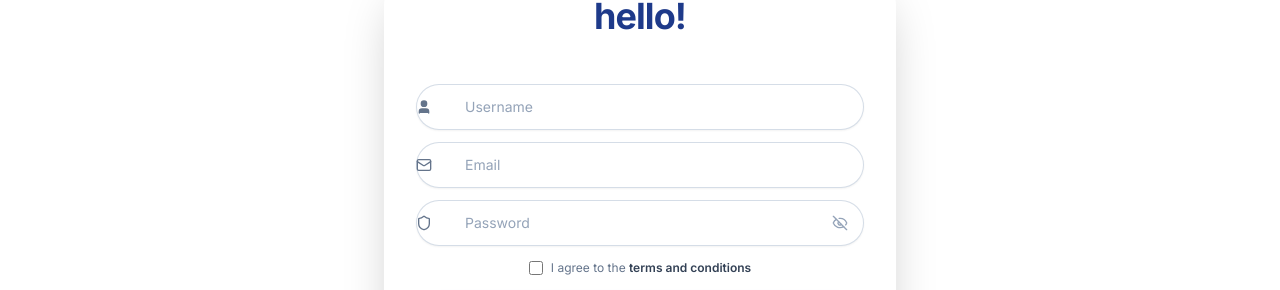
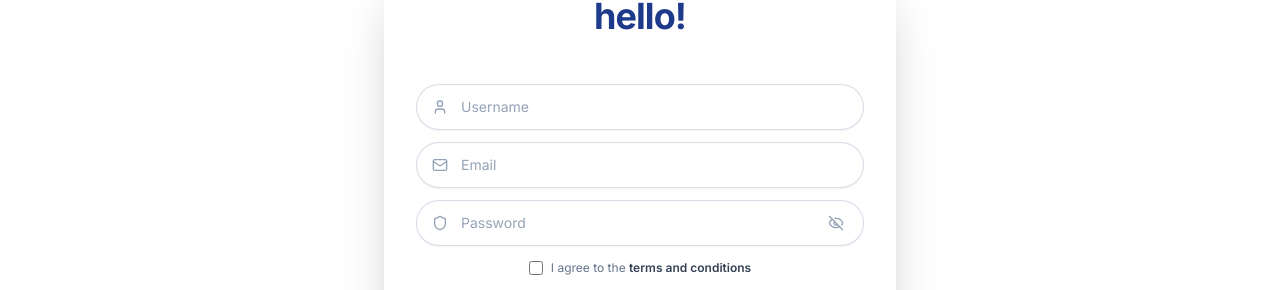
Before and after one commit to s7arlen/attendx, a React (Vite) app in the folder frontend/: page /login in a window 1280 px wide. Shown: the part 249-539 px from the top of the page. Built offline with nearby package versions, Linux system fonts and the light colour scheme; no server answers.

Commit message:
fix(auth): correct icon positioning and padding in pill input placeholders

```diff
--- a/frontend/src/pages/auth/LoginPage.tsx
+++ b/frontend/src/pages/auth/LoginPage.tsx
@@ -173,8 +173,8 @@ export default function LoginPage() {
           {/* 1. Username Pill Input */}
           <div className="space-y-0.5">
             <div className="relative flex items-center">
-              <div className="absolute left-4.5 pointer-events-none text-slate-500">
-                <UserIcon className="w-4 h-4 fill-slate-500 text-slate-500" />
+              <div className="absolute left-4 top-1/2 -translate-y-1/2 pointer-events-none text-slate-400 flex items-center justify-center">
+                <UserIcon className="w-4 h-4 text-slate-400" />
               </div>
               <input
                 id="username"
@@ -182,7 +182,7 @@ export default function LoginPage() {
                 placeholder="Username"
                 {...register('username')}
                 autoComplete="username"
-                className="w-full rounded-full border border-slate-300/80 bg-white py-2.5 sm:py-3 pl-12 pr-4 text-sm text-slate-800 placeholder:text-slate-400 shadow-sm transition-all focus:outline-none focus:border-[#2563eb] focus:ring-2 focus:ring-[#2563eb]/20"
+                className="w-full rounded-full border border-slate-300/80 bg-white py-2.5 sm:py-3 pl-11 pr-4 text-sm text-slate-800 placeholder:text-slate-400 shadow-sm transition-all focus:outline-none focus:border-[#2563eb] focus:ring-2 focus:ring-[#2563eb]/20"
               />
             </div>
           </div>
@@ -190,8 +190,8 @@ export default function LoginPage() {
           {/* 2. Email Pill Input */}
           <div className="space-y-0.5">
             <div className="relative flex items-center">
-              <div className="absolute left-4.5 pointer-events-none text-slate-500">
-                <Mail className="w-4 h-4 text-slate-500" />
+              <div className="absolute left-4 top-1/2 -translate-y-1/2 pointer-events-none text-slate-400 flex items-center justify-center">
+                <Mail className="w-4 h-4 text-slate-400" />
               </div>
               <input
                 id="email"
@@ -199,7 +199,7 @@ export default function LoginPage() {
                 placeholder="Email"
                 {...register('email')}
                 autoComplete="email"
-                className={`w-full rounded-full border bg-white py-2.5 sm:py-3 pl-12 pr-4 text-sm text-slate-800 placeholder:text-slate-400 shadow-sm transition-all focus:outline-none focus:ring-2 ${
+                className={`w-full rounded-full border bg-white py-2.5 sm:py-3 pl-11 pr-4 text-sm text-slate-800 placeholder:text-slate-400 shadow-sm transition-all focus:outline-none focus:ring-2 ${
                   errors.email
                     ? 'border-red-500 focus:border-red-500 focus:ring-red-500/20'
                     : 'border-slate-300/80 focus:border-[#2563eb] focus:ring-[#2563eb]/20'
@@ -214,8 +214,8 @@ export default function LoginPage() {
           {/* 3. Password Pill Input with Visibility Toggle */}
           <div className="space-y-0.5">
             <div className="relative flex items-center">
-              <div className="absolute left-4.5 pointer-events-none text-slate-500">
-                <Shield className="w-4 h-4 text-slate-500" />
+              <div className="absolute left-4 top-1/2 -translate-y-1/2 pointer-events-none text-slate-400 flex items-center justify-center">
+                <Shield className="w-4 h-4 text-slate-400" />
               </div>
               <input
                 id="password"
@@ -223,7 +223,7 @@ export default function LoginPage() {
                 placeholder="Password"
                 {...register('password')}
                 autoComplete="current-password"
-                className={`w-full rounded-full border bg-white py-2.5 sm:py-3 pl-12 pr-11 text-sm text-slate-800 placeholder:text-slate-400 shadow-sm transition-all focus:outline-none focus:ring-2 ${
+                className={`w-full rounded-full border bg-white py-2.5 sm:py-3 pl-11 pr-11 text-sm text-slate-800 placeholder:text-slate-400 shadow-sm transition-all focus:outline-none focus:ring-2 ${
                   errors.password
                     ? 'border-red-500 focus:border-red-500 focus:ring-red-500/20'
                     : 'border-slate-300/80 focus:border-[#2563eb] focus:ring-[#2563eb]/20'
@@ -233,7 +233,7 @@ export default function LoginPage() {
                 type="button"
                 onClick={() => setShowPassword(!showPassword)}
                 aria-label={showPassword ? 'Hide password' : 'Show password'}
-                className="absolute right-4 text-slate-400 hover:text-slate-600 focus:outline-none transition-colors"
+                className="absolute right-4 top-1/2 -translate-y-1/2 text-slate-400 hover:text-slate-600 focus:outline-none transition-colors p-1"
               >
                 {showPassword ? <Eye className="w-4 h-4" /> : <EyeOff className="w-4 h-4" />}
               </button>
```
